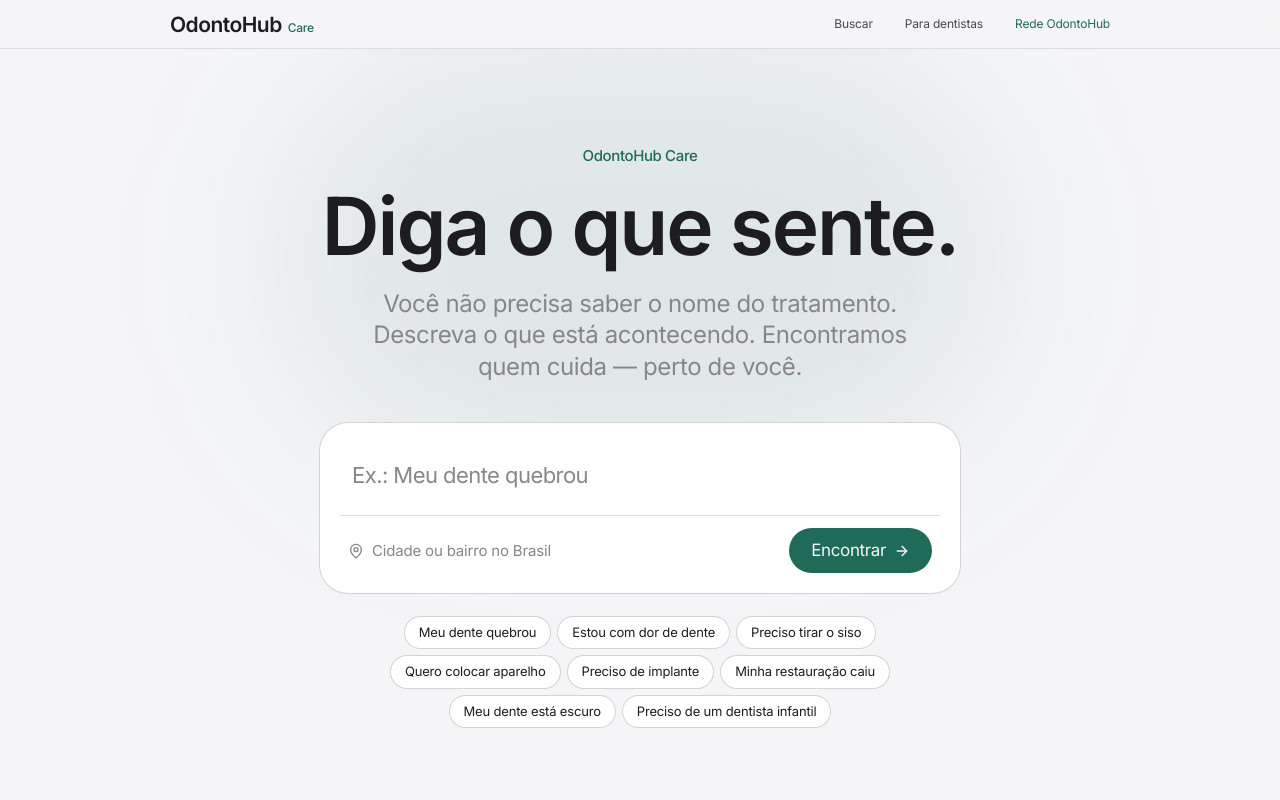
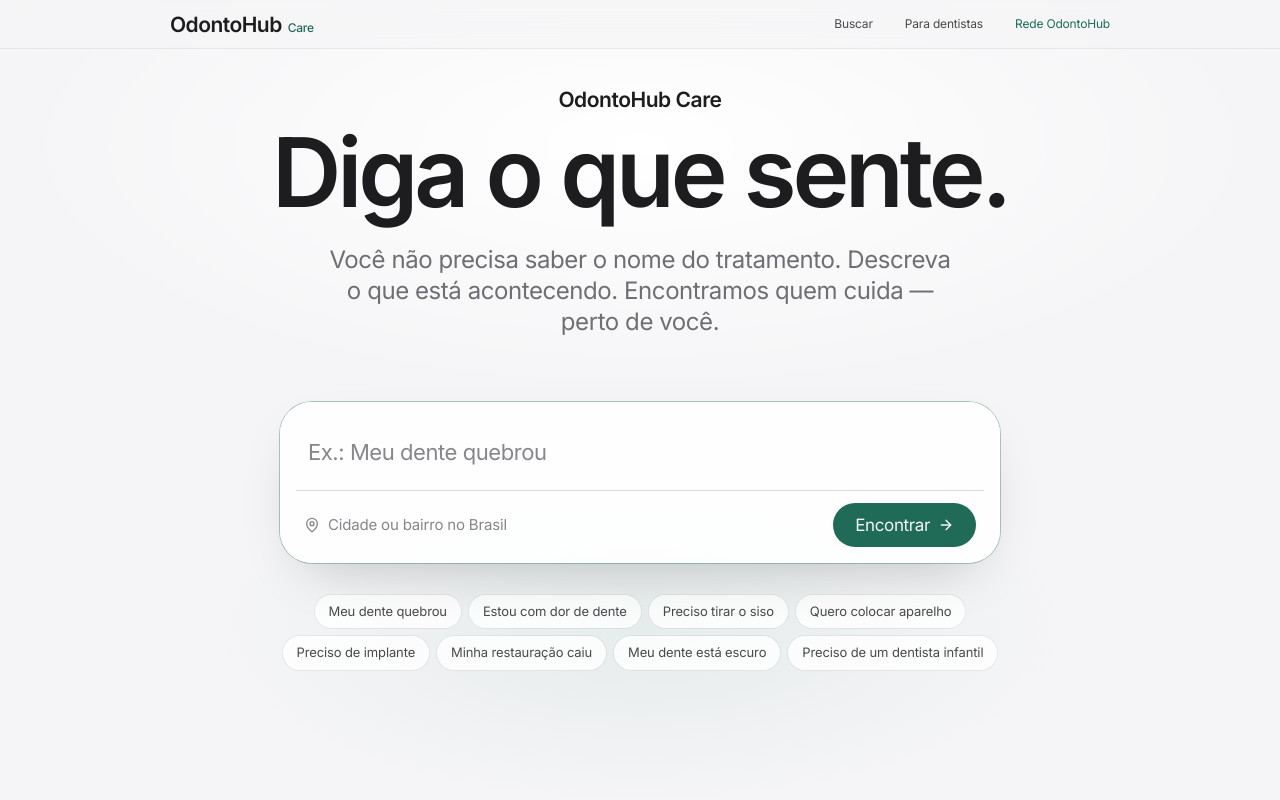
Before and after one commit to Samugodoy1/Odontohub-care, a Next.js app: page / in a window 1280 px wide. Shown: the top 800 px of the page. Built offline with nearby package versions, Linux system fonts and the light colour scheme.

Commit message:
Refine the Care hero as an Apple-style launch stage.
Keep the existing copy and give the first screen the scale, light, and glass search of a product introduction.

Co-authored-by: Samugodoy1 <Samugodoy1@users.noreply.github.com>

```diff
--- a/src/app/globals.css
+++ b/src/app/globals.css
@@ -136,7 +136,14 @@
   font-weight: 400;
   letter-spacing: -0.022em;
   line-height: 1.2;
-  transition: background 0.2s ease, transform 0.15s ease;
+  transition: background 0.2s ease;
+  &:hover {
+    background: #124438;
+  }
+  &:focus-visible {
+    outline: 2px solid #1f6b57;
+    outline-offset: 3px;
+  }
 }
 
 @utility care-btn-dark {
@@ -154,10 +161,27 @@
   transition: background 0.2s ease, transform 0.15s ease;
 }
 
+@utility care-stage {
+  background-color: #f5f5f7;
+  background-image:
+    radial-gradient(ellipse 72% 46% at 50% 18%, #ffffff 0%, rgba(255, 255, 255, 0) 68%),
+    radial-gradient(ellipse 48% 32% at 50% 78%, rgba(31, 107, 87, 0.07) 0%, rgba(31, 107, 87, 0) 70%);
+}
+
+@utility care-glass {
+  background: rgba(255, 255, 255, 0.88);
+  -webkit-backdrop-filter: saturate(180%) blur(22px);
+  backdrop-filter: saturate(180%) blur(22px);
+  box-shadow:
+    inset 0 1px 0 rgba(255, 255, 255, 0.96),
+    0 0 0 1px rgba(0, 0, 0, 0.045),
+    0 22px 60px -28px rgba(0, 0, 0, 0.28);
+}
+
 @keyframes care-enter {
   from {
     opacity: 0;
-    transform: translateY(16px);
+    transform: translateY(8px);
   }
   to {
     opacity: 1;
@@ -166,5 +190,15 @@
 }
 
 @utility care-enter {
-  animation: care-enter 0.8s cubic-bezier(0.25, 0.1, 0.25, 1) both;
+  animation: care-enter 1.05s cubic-bezier(0.22, 1, 0.36, 1) both;
 }
+
+@media (prefers-reduced-motion: reduce) {
+  html {
+    scroll-behavior: auto;
+  }
+
+  .care-enter {
+    animation: none;
+  }
+}
--- a/src/app/page.tsx
+++ b/src/app/page.tsx
@@ -33,30 +33,33 @@ const SURFACES = [
 export default function HomePage() {
   return (
     <main>
-      <section className="relative overflow-hidden px-5 pb-16 pt-16 md:pb-24 md:pt-24">
-        <div
-          aria-hidden
-          className="pointer-events-none absolute left-1/2 top-0 h-[420px] w-[720px] -translate-x-1/2 rounded-full bg-care-sage/10 blur-[90px]"
-        />
-        <div className="relative mx-auto max-w-[820px] text-center">
-          <p className="care-enter text-[15px] font-medium tracking-tight text-care-sage">
+      <section
+        aria-labelledby="care-hero-title"
+        className="care-stage relative -mt-12 flex min-h-svh flex-col justify-center overflow-hidden px-5 pb-20 pt-12 md:pb-24"
+      >
+        <div className="mx-auto flex w-full max-w-[1120px] flex-col items-center text-center">
+          <p className="care-enter text-[17px] font-semibold tracking-[-0.022em] text-care-ink md:text-[21px]">
             OdontoHub Care
           </p>
           <h1
-            className="care-enter care-display mx-auto mt-4 max-w-[16ch] text-[44px] text-care-ink sm:text-[64px] md:text-[80px]"
+            id="care-hero-title"
+            className="care-enter care-display mx-auto mt-2 max-w-[12em] text-balance text-[clamp(3rem,7.6vw,6rem)] leading-[1.02] tracking-[-0.042em] text-care-ink"
             style={{ animationDelay: "80ms" }}
           >
             Diga o que sente.
           </h1>
           <p
-            className="care-enter care-subhead mx-auto mt-5 max-w-[540px] text-[19px] md:text-[24px]"
-            style={{ animationDelay: "140ms" }}
+            className="care-enter mx-auto mt-5 max-w-[40rem] text-pretty text-[19px] font-normal leading-[1.35] tracking-[-0.018em] text-care-gray md:mt-6 md:text-[24px] md:leading-[1.28]"
+            style={{ animationDelay: "150ms" }}
           >
             Você não precisa saber o nome do tratamento. Descreva o que está acontecendo.
             Encontramos quem cuida — perto de você.
           </p>
-          <div className="care-enter mx-auto mt-10 max-w-[640px]" style={{ animationDelay: "200ms" }}>
-            <NeedSearch autoFocus />
+          <div
+            className="care-enter mt-12 w-full max-w-[720px] md:mt-16"
+            style={{ animationDelay: "230ms" }}
+          >
+            <NeedSearch autoFocus variant="stage" />
           </div>
         </div>
       </section>
--- a/src/components/care/need-search.tsx
+++ b/src/components/care/need-search.tsx
@@ -12,6 +12,7 @@ type NeedSearchProps = {
   initialPlace?: string;
   autoFocus?: boolean;
   compact?: boolean;
+  variant?: "default" | "stage";
 };
 
 export function NeedSearch({
@@ -19,6 +20,7 @@ export function NeedSearch({
   initialPlace = "",
   autoFocus = false,
   compact = false,
+  variant = "default",
 }: NeedSearchProps) {
   const router = useRouter();
   const queryId = useId();
@@ -45,13 +47,19 @@ export function NeedSearch({
     submit();
   }
 
+  const stage = variant === "stage";
+
   return (
     <div className={compact ? "" : "w-full"}>
       <form onSubmit={onSubmit} className="w-full" role="search">
         <div
-          className={`rounded-[28px] bg-white ring-1 ring-care-line ${
-            compact ? "p-3 md:p-4" : "p-3 md:p-5"
-          } shadow-[0_1px_2px_rgba(0,0,0,0.04)]`}
+          className={
+            stage
+              ? "care-glass rounded-[32px] p-3 transition-shadow duration-300 focus-within:shadow-[inset_0_1px_0_rgba(255,255,255,0.96),0_0_0_1px_rgba(31,107,87,0.35),0_22px_60px_-28px_rgba(0,0,0,0.28)] md:p-4"
+              : `rounded-[28px] bg-white ring-1 ring-care-line shadow-[0_1px_2px_rgba(0,0,0,0.04)] ${
+                  compact ? "p-3 md:p-4" : "p-3 md:p-5"
+                }`
+          }
         >
           <label htmlFor={queryId} className="sr-only">
             O que você está sentindo
@@ -67,9 +75,17 @@ export function NeedSearch({
             autoFocus={autoFocus}
             autoComplete="off"
             placeholder="Ex.: Meu dente quebrou"
-            className="h-14 w-full bg-transparent px-3 text-[19px] tracking-tight text-care-ink outline-none placeholder:text-care-muted md:h-16 md:text-[22px]"
+            className={
+              stage
+                ? "h-14 w-full bg-transparent px-3 text-[19px] tracking-[-0.02em] text-care-ink outline-none placeholder:text-care-muted md:h-[4.25rem] md:text-[22px]"
+                : "h-14 w-full bg-transparent px-3 text-[19px] tracking-tight text-care-ink outline-none placeholder:text-care-muted md:h-16 md:text-[22px]"
+            }
           />
-          <div className="mt-2 flex flex-col gap-3 border-t border-care-line/80 px-2 pt-3 sm:flex-row sm:items-center">
+          <div
+            className={`flex flex-col gap-3 border-t border-care-line/80 px-2 pt-3 sm:flex-row sm:items-center ${
+              stage ? "mt-1" : "mt-2"
+            }`}
+          >
             <div className="flex min-w-0 flex-1 items-center gap-2">
               <MapPin className="size-4 shrink-0 text-care-muted" aria-hidden />
               <label htmlFor={placeId} className="sr-only">
@@ -107,7 +123,7 @@ export function NeedSearch({
       </form>
 
       {!compact ? (
-        <div className="mt-6 flex flex-wrap justify-center gap-2">
+        <div className={`flex flex-wrap justify-center ${stage ? "mt-8 gap-2" : "mt-6 gap-2"}`}>
           {SUGGESTED_QUERIES.map((item) => (
             <button
               key={item}
@@ -116,7 +132,11 @@ export function NeedSearch({
                 setQuery(item);
                 submit(item, place);
               }}
-              className="rounded-full bg-white px-3.5 py-1.5 text-[13px] text-care-ink ring-1 ring-care-line transition-colors hover:bg-care-sage-soft hover:text-care-sage-deep hover:ring-care-sage/20"
+              className={
+                stage
+                  ? "rounded-full bg-white/80 px-3.5 py-[7px] text-[13px] tracking-[-0.01em] text-care-ink/80 ring-1 ring-black/[0.05] transition-colors hover:bg-white hover:text-care-ink"
+                  : "rounded-full bg-white px-3.5 py-1.5 text-[13px] text-care-ink ring-1 ring-care-line transition-colors hover:bg-care-sage-soft hover:text-care-sage-deep hover:ring-care-sage/20"
+              }
             >
               {item}
             </button>
--- a/src/components/care/site-header.tsx
+++ b/src/components/care/site-header.tsx
@@ -23,7 +23,7 @@ export function SiteHeader() {
   const [open, setOpen] = useState(false);
 
   return (
-    <header className="sticky top-0 z-40 border-b border-care-line/70 bg-care-surface/80 backdrop-blur-xl">
+    <header className="sticky top-0 z-40 border-b border-black/[0.06] bg-care-surface/70 backdrop-blur-2xl backdrop-saturate-150">
       <a
         href="#conteudo"
         className="sr-only focus:not-sr-only focus:absolute focus:left-4 focus:top-3 focus:z-50 focus:rounded-full focus:bg-care-ink focus:px-4 focus:py-2 focus:text-white"
```
